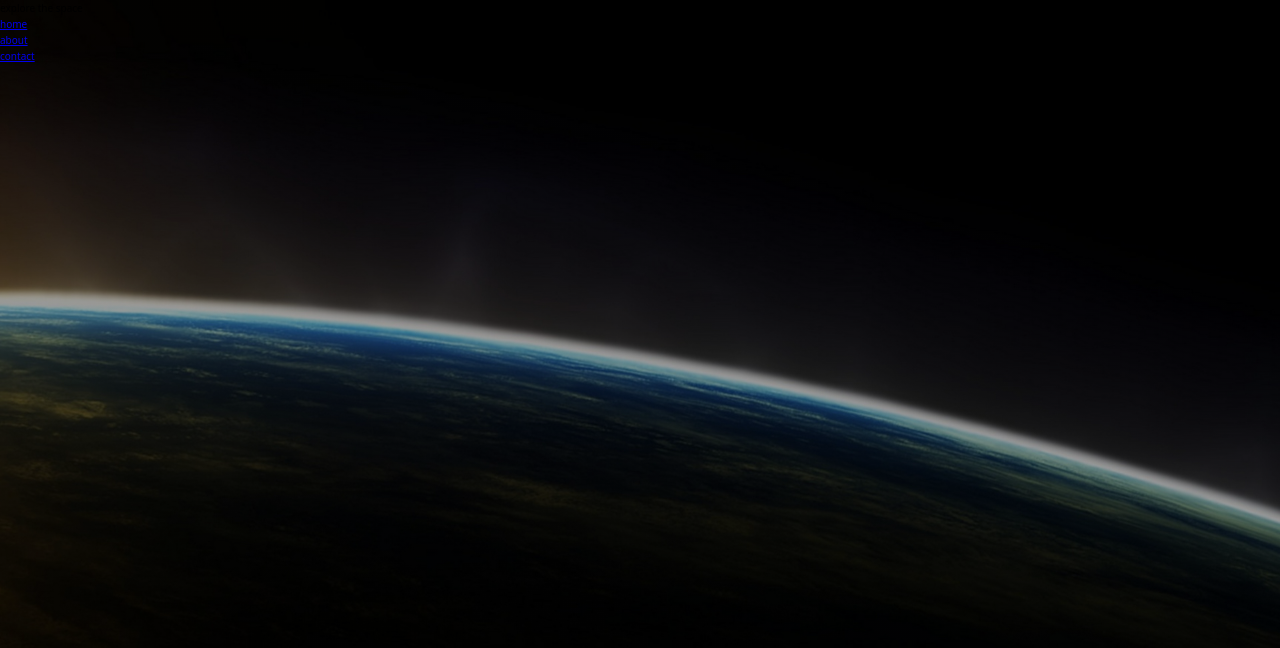
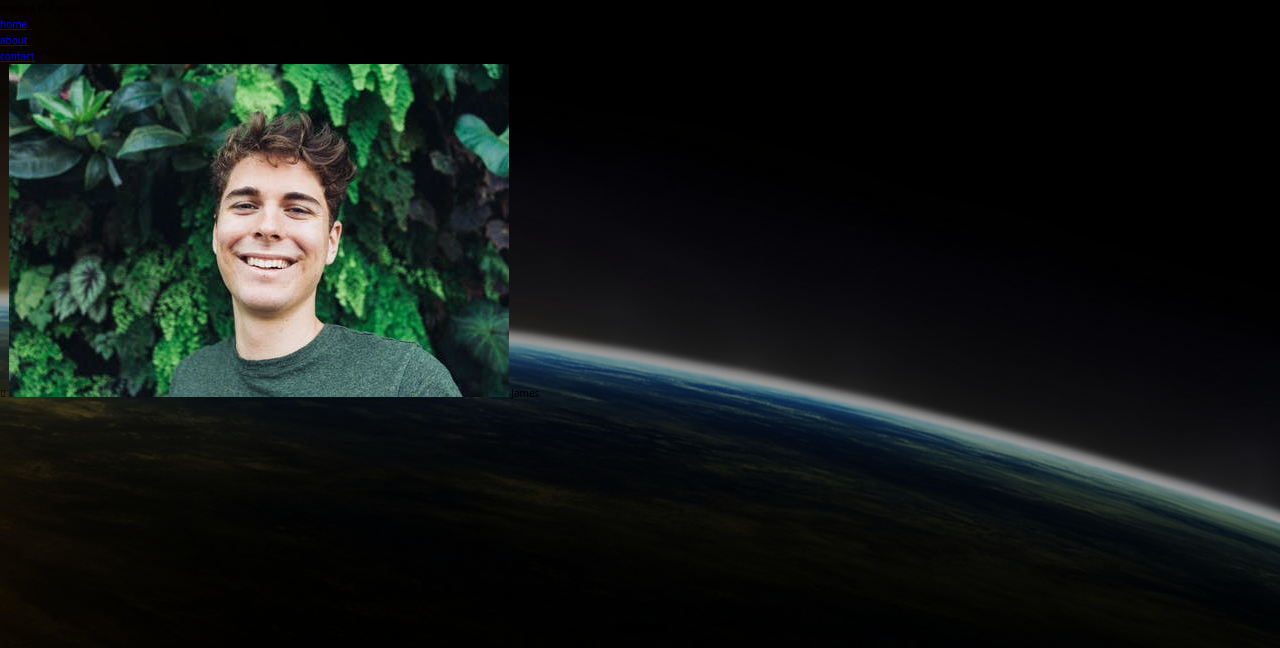
Before and after one commit to mehrnaz98/space-project, a website: page index.html in a window 1280 px wide. Drawn offline with Linux system fonts and the light colour scheme.

Commit message:
sample profile pic added

```diff
--- a/index.html
+++ b/index.html
@@ -3,7 +3,7 @@
   <head>
     <meta charset="UTF-8" />
     <meta name="viewport" content="width=device-width, initial-scale=1.0" />
-    <link rel="stylesheet" href="./css/fonts/font-awesome/css/all.css" />
+    <link rel="stylesheet" href="css/fonts/font-awesome/css/all.css" />
     <link rel="stylesheet" href="starter/css/style.css" />
 
     <title>Space</title>
@@ -15,6 +15,11 @@
         <li><a href="#">home</a></li>
         <li><a href="#">about</a></li>
         <li><a href="#">contact</a></li>
+        <div>
+          <i class="fa-regular fa-envelope"></i>
+          <img src="img/profile.jpeg" alt="profile picture male" />
+          <span>James</span>
+        </div>
       </ul>
     </header>
   </body>
```
